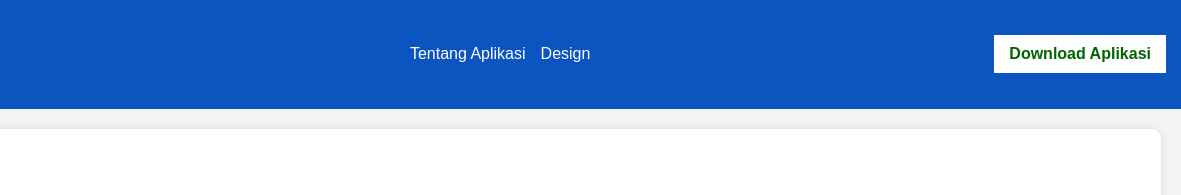
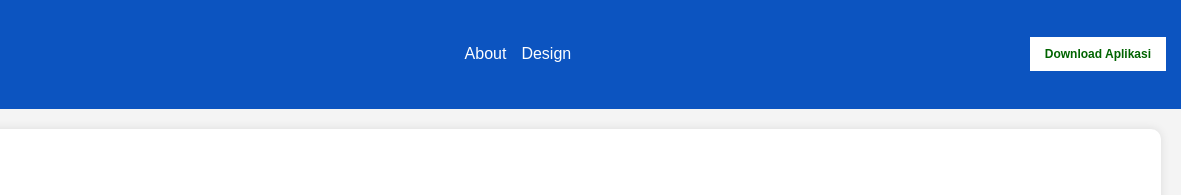
Before and after one commit to maykoRa/HealthLens, a plain HTML site: page index.html in a window 1280 px wide. Shown: the top 195 px of the page, 99-1280 px from the left. Drawn offline with Linux system fonts and the light colour scheme.

Commit message:
styles: update font

```diff
--- a/index.html
+++ b/index.html
@@ -15,7 +15,7 @@
         </div>
         <nav>
             <ul>
-                <li><a href="#tentang">Tentang Aplikasi</a></li>
+                <li><a href="#tentang">About</a></li>
                 <li><a href="#design">Design</a></li>
             </ul>
         </nav>
--- a/styles.css
+++ b/styles.css
@@ -56,6 +56,7 @@ nav ul li a {
     cursor: pointer;
     font-weight: bold;
     text-decoration: none;
+    font-size: 12px;
 }
 
 h2 {
```
